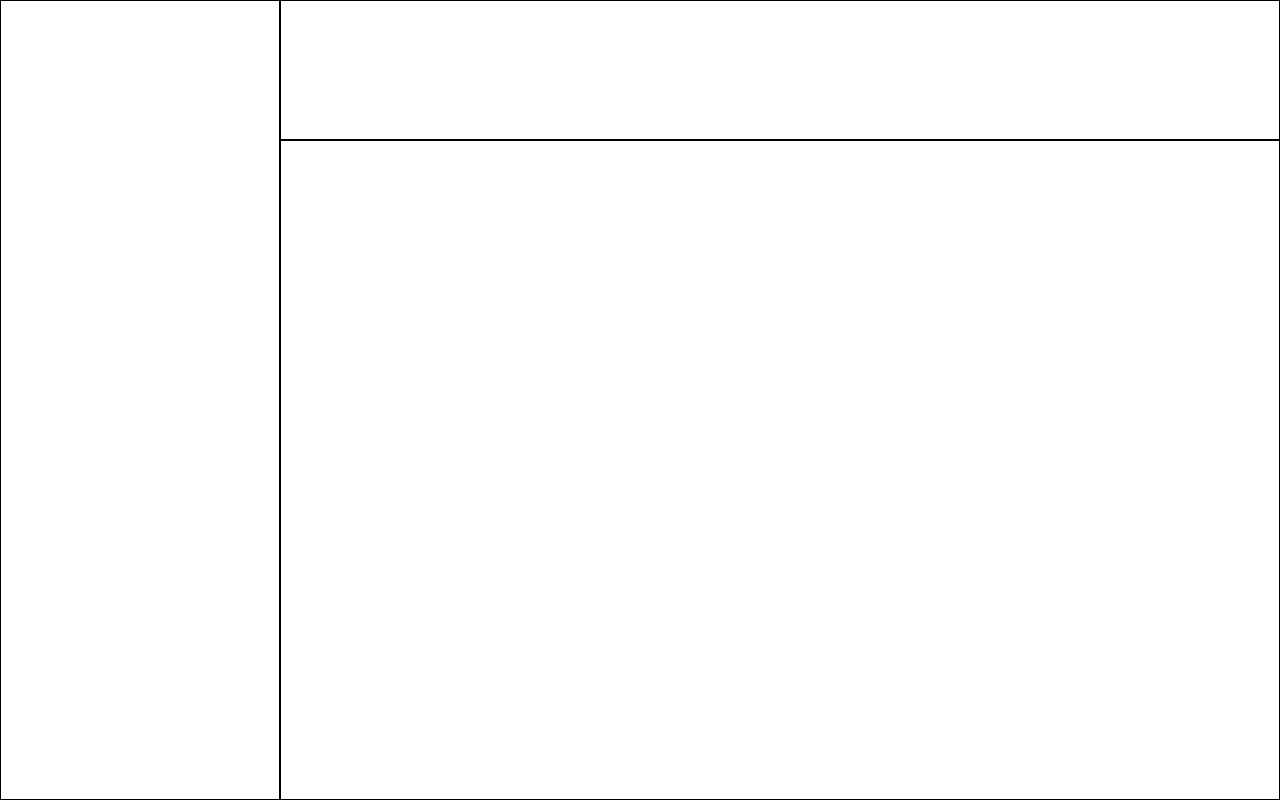
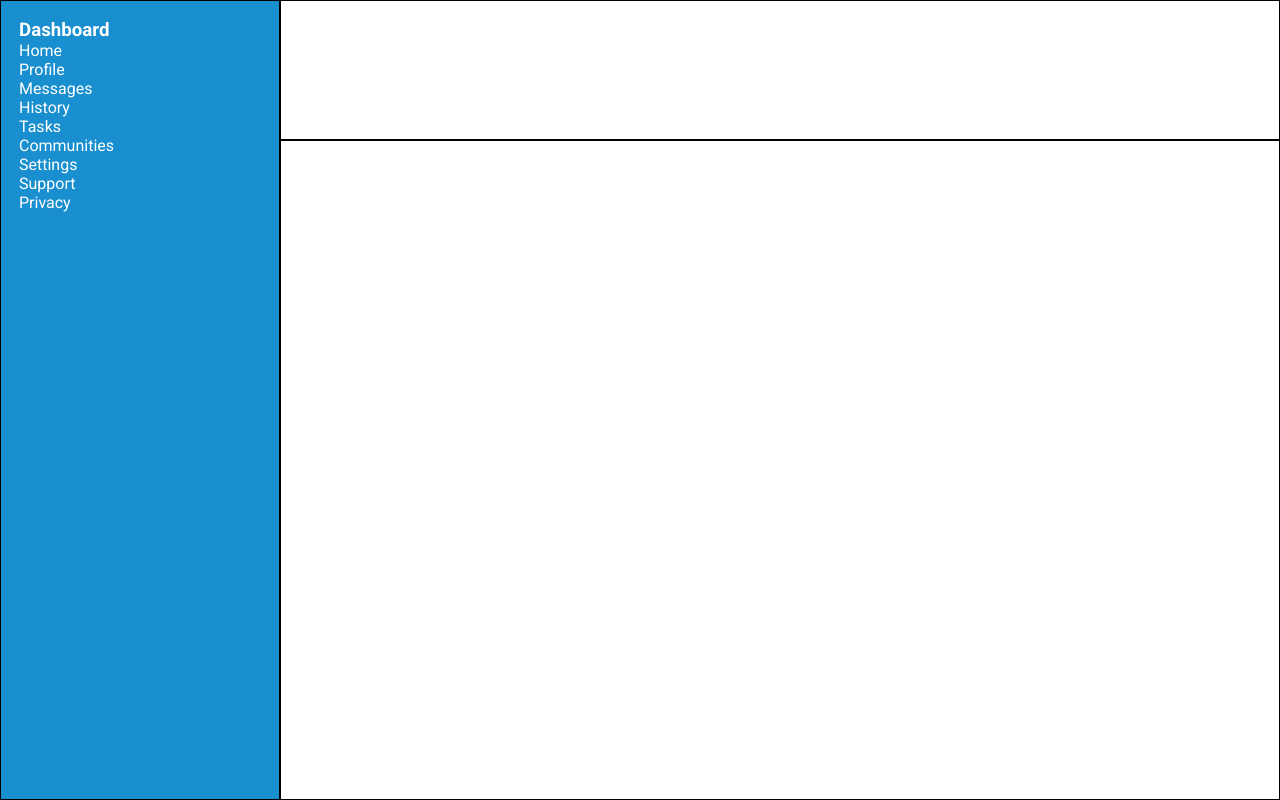
Before and after one commit to VirtualNemesis404/odin-admin-dashboard, a plain HTML site: page index.html in a window 1280 px wide. Drawn offline with Linux system fonts and the light colour scheme.

Commit message:
Add icon assets and basic sidebar structure
- Create an assets/icons directory.
- Add downloaded icon assets to the icons directory.
- Add basic sidebar structure and menu links.
- Set sidebar background color.
- Remove default link styling.
- Set sidebar text color to white.

```diff
--- a/index.html
+++ b/index.html
@@ -4,11 +4,67 @@
     <meta charset="UTF-8">
     <meta name="viewport" content="width=device-width, initial-scale=1.0">
     <title>Admin Dashboard</title>
+    <link rel="preconnect" href="https://fonts.googleapis.com">
+    <link rel="preconnect" href="https://fonts.gstatic.com" crossorigin>
+    <link href="https://fonts.googleapis.com/css2?family=Roboto:ital,wght@0,100..900;1,100..900&display=swap" rel="stylesheet">
     <link rel="stylesheet" href="./styles.css">
 </head>
 <body>
     <div class="container">
-        <div class="sidebar"></div>
+        <div class="sidebar">
+            <div class="title">
+                <h3>Dashboard</h3>
+            </div>
+            <div class="menu1">
+                <div class="menu-item">
+                    <a href="">
+                        <p>Home</p>
+                    </a>
+                </div>
+                <div class="menu-item">
+                    <a href="">
+                        <p>Profile</p>
+                    </a>
+                </div>
+                <div class="menu-item">
+                    <a href="">
+                        <p>Messages</p>
+                    </a>
+                </div>
+                <div class="menu-item">
+                    <a href="">
+                        <p>History</p>
+                    </a>
+                </div>
+                <div class="menu-item">
+                    <a href="">
+                        <p>Tasks</p>
+                    </a>
+                </div>
+                <div class="menu-item">
+                    <a href="">
+                        <p>Communities</p>
+                    </a>
+                </div>
+            </div>
+            <div class="menu2">
+                <div class="menu-item">
+                    <a href="">
+                        <p>Settings</p>
+                    </a>
+                </div>
+                <div class="menu-item">
+                    <a href="">
+                        <p>Support</p>
+                    </a>
+                </div>
+                <div class="menu-item">
+                    <a href="">
+                        <p>Privacy</p>
+                    </a>
+                </div>
+            </div>
+        </div>
         <div class="header"></div>
         <div class="main-content"></div>
     </div>
--- a/styles.css
+++ b/styles.css
@@ -1,7 +1,12 @@
+:root{
+    --primary-color: #198fcf;
+}
+
 *{
     margin: 0;
     padding: 0;
     box-sizing: border-box;
+    font-family:  "Roboto", sans-serif;;
 }
 
 .container{
@@ -13,9 +18,17 @@
 
 .sidebar{
     grid-row: span 2;
+    padding: 18px;
+    background-color: var(--primary-color);
+    color: white;
 }
 
 
 .sidebar, .header, .main-content{
     border: 1px solid black;
 }
+
+.menu-item a{
+    text-decoration: none;
+    color: white;
+}
```
Also changed, not shown: assets/icons/communities.svg (added), assets/icons/dashboard.svg (added), assets/icons/history.svg (added), assets/icons/home.svg (added), assets/icons/messages.svg (added), assets/icons/privacy.svg (added), assets/icons/profile.svg (added), assets/icons/settings.svg (added), assets/icons/support.svg (added), assets/icons/tasks.svg (added).
